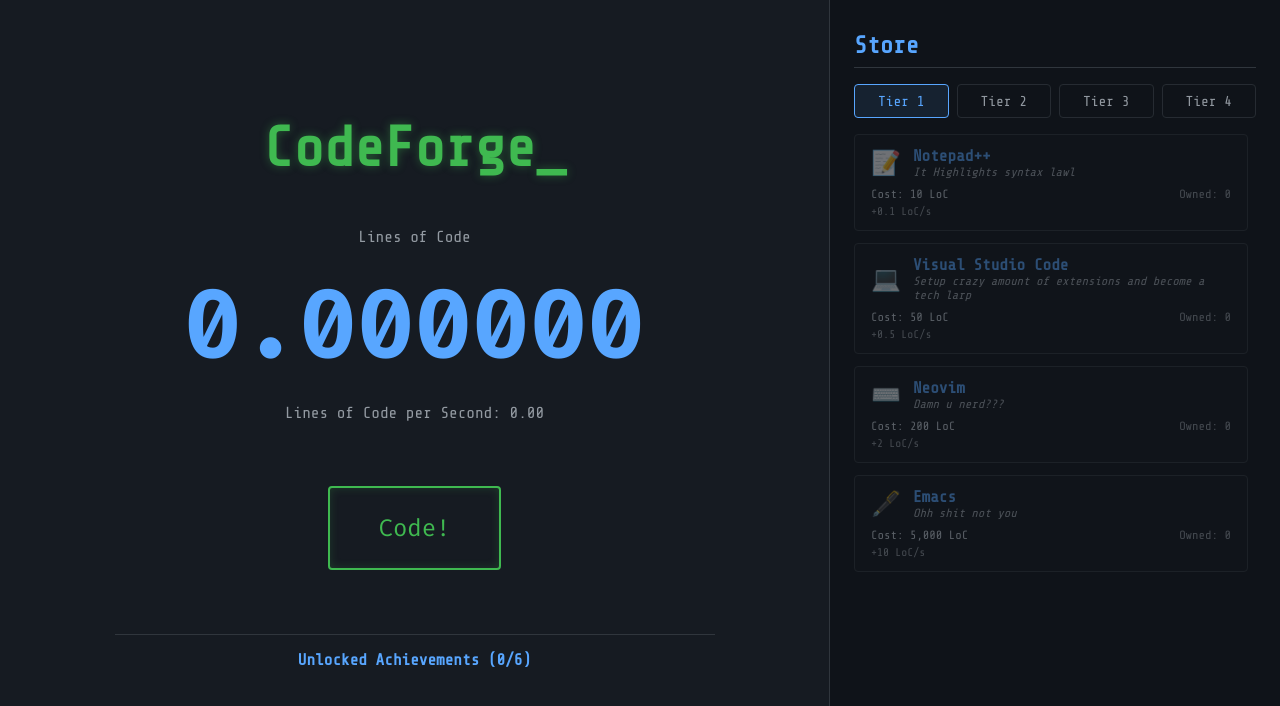
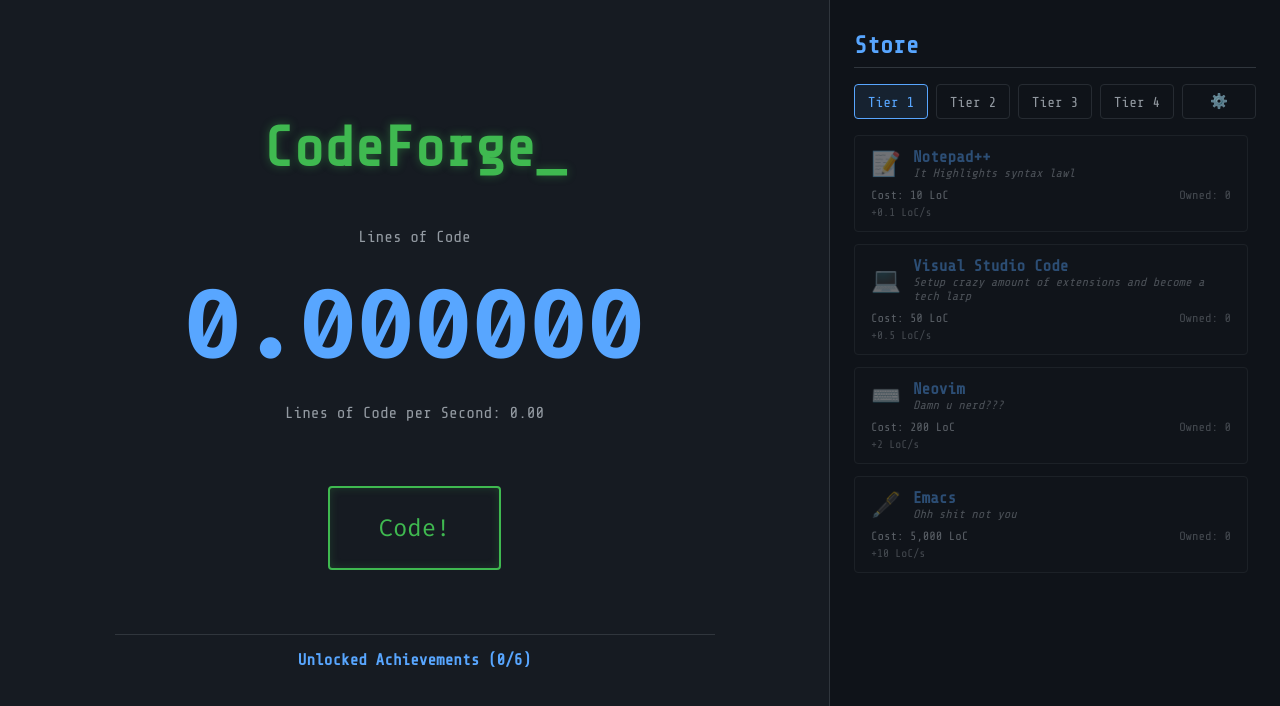
Before and after one commit to FBIopeningUPP/CodeForge, a React (Vite) app in the folder client/: page / in a window 1280 px wide. Shown: the top 706 px of the page. Built offline with nearby package versions, Linux system fonts and the light colour scheme.

Commit message:
settings menuy

```diff
--- a/client/src/App.jsx
+++ b/client/src/App.jsx
@@ -15,6 +15,8 @@ export default function App() {
   const handleCodeClick = useStore((state) => state.click)
 
   const lastTime = useRef(performance.now())
+
+  const wipeSave = useStore((state) => state.wipeSave)
 
   useEffect(() => {
     let frameId;
@@ -88,7 +90,7 @@ export default function App() {
     <aside style={styles.sidebar}>
       <h3 style={styles.sidebarTitle}>Store</h3>
       <div style={styles.tabContainer}>
-        {[1, 2, 3, 4].map(tier => (
+        {[1, 2, 3, 4, 'Settings'].map(tier => (
           <button
             key={tier}
             onClick={() => setActiveTier(tier)}
@@ -100,15 +102,32 @@ export default function App() {
               opacity: activeTier === tier ? 1 : 0.7,
             }}
           >
-            Tier {tier}
+            {typeof tier === 'number' ? `Tier ${tier}` : '⚙️'}
           </button>
         ))}
       </div>
-      <div style={styles.upgradeList}>
-        {visibleUpgrades.map(upgrade => (
-          <UpgradeCard key={upgrade.id} upgrade={upgrade} />
-        ))}
-      </div>
+      {}
+      {activeTier === 'Settings' ? (
+        <div style={styles.settingsPanel}>
+          <h4 style={{color: 'var(--text)', marginBottom: '1rem', fontFamily: '"Share Tech Mono", monospace'}}>Settings</h4>
+          <button
+            onClick={() => {
+              if (window.confirm('Are you sure you want to wipe your save? This cannot be undone.')) {
+                wipeSave()
+              }
+            }}
+            style={styles.dangerButton}
+          >
+            Wipe Save
+          </button>
+        </div>
+      ) : (
+        <div style={styles.upgradeList}>
+          {visibleUpgrades.map(upgrade => (
+            <UpgradeCard key={upgrade.id} upgrade={upgrade} />
+          ))}
+        </div>
+      )}
     </aside>
     </div>
   )
@@ -193,4 +212,24 @@ const styles = {
   },
   trophyIcon: { fontSize: '1.5rem' },
   trophyName: { fontFamily: 'var(--text)'},
+
+  settingsPanel: {
+    flex: 1,
+    padding: '1rem',
+    display: 'flex',
+    flexDirection: 'column',
+    alignItems: 'center',
+  },
+  dangerButton: {
+    backgroundColor: 'var(--red)',
+    border: '1px solid #ff4444',
+    color: '#ff4444',
+    padding: '1rem 2rem',
+    borderRadius: '4px',
+    cursor: 'pointer',
+    fontFamily: '"Fira Code", monospace',
+    fontSize: '1rem',
+    fontWeight: 'bold',
+    transition: 'all 0.3s ease',
+  },
 }
--- a/client/src/store.js
+++ b/client/src/store.js
@@ -38,6 +38,13 @@ export const useStore = create(
                     locPerSec: newLocPerSec,
                 })
             },
+
+            wipeSave: () => ({
+                loc: 0,
+                locPerSec: 0,
+                unlockedAchievements: [],
+                owned: Object.fromEntries(UPGRADES.map(u => [u.id, 0])),
+            }),
 
             calculateOfflineProgress: () => {
                 const state = get()
```
